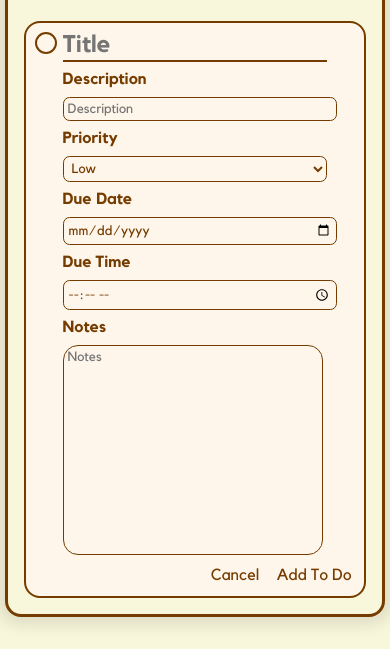
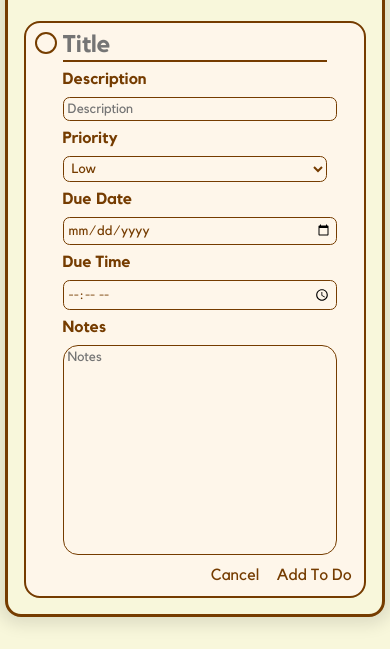
Before and after one commit to jeanneferrer/odin-todo, a website built with webpack: page dist/index.html in a window 390 px wide. Both pictures are taken after a click on the button 270 px from the left and 245 px from the top of the page. Shown: the part 317-966 px from the top of the page. Built offline with nearby package versions, Linux system fonts and the light colour scheme.

Commit message:
Fix mobile CSS
Still have to fix the Galaxy Fold css

```diff
--- a/src/index.js
+++ b/src/index.js
@@ -129,6 +129,9 @@ function displayToDo(projectList, project, toDoItem) {
     const toDoDescriptionLabel = document.createElement("label");
     toDoDescriptionLabel.setAttribute('for', 'todo-description-input');
     toDoDescriptionLabel.textContent = "Description:";
+    const descriptionAsterisk = document.createElement("sup");
+    descriptionAsterisk.textContent = "*";
+    toDoDescriptionLabel.appendChild(descriptionAsterisk);
     const toDoDescription = document.createElement("input");
     toDoDescription.setAttribute('type', 'text');
     toDoDescription.setAttribute('value', toDoItem.description);
@@ -150,7 +153,10 @@ function displayToDo(projectList, project, toDoItem) {
     const toDoPriorityDiv = document.createElement("div"); // priority
     const toDoPriorityLabel = document.createElement("label");
     toDoPriorityLabel.setAttribute('for', 'todo-priority-input');
-    toDoPriorityLabel.textContent = "Priority";
+    toDoPriorityLabel.textContent = "Priority:";
+    const priorityAsterisk = document.createElement("sup");
+    priorityAsterisk.textContent = "*";
+    toDoPriorityLabel.appendChild(priorityAsterisk);
     const toDoPriority = document.createElement("select");
     toDoPriority.setAttribute('name', 'todo-priority-input');
     const priorityOptions = ["Low", "Medium", "High"];
@@ -166,7 +172,10 @@ function displayToDo(projectList, project, toDoItem) {
     const toDoDueDateDiv = document.createElement("div"); // due date
     const toDoDueDateLabel = document.createElement("label");
     toDoDueDateLabel.setAttribute('for', 'todo-due-date-input');
-    toDoDueDateLabel.textContent = "Due Date";
+    toDoDueDateLabel.textContent = "Due Date:";
+    const dueDateAsterisk = document.createElement("sup");
+    dueDateAsterisk.textContent = "*";
+    toDoDueDateLabel.appendChild(dueDateAsterisk);
     const toDoDueDate = document.createElement("input");
     toDoDueDate.setAttribute('type', 'date');
     toDoDueDate.setAttribute('name', 'todo-due-date-input');
@@ -184,7 +193,7 @@ function displayToDo(projectList, project, toDoItem) {
     const toDoTimeDiv = document.createElement("div"); // time
     const toDoTimeLabel = document.createElement("label");
     toDoTimeLabel.setAttribute('for', 'todo-time-input');
-    toDoTimeLabel.textContent = "Time";
+    toDoTimeLabel.textContent = "Time:";
     const toDoTime = document.createElement("input");
     toDoTime.setAttribute('type', 'time');
     toDoTime.setAttribute('name', 'todo-time-input');
@@ -195,7 +204,7 @@ function displayToDo(projectList, project, toDoItem) {
     toDoNotesDiv.setAttribute('class', 'todo-notes-div');
     const toDoNotesLabel = document.createElement("label");
     toDoNotesLabel.setAttribute('for', 'todo-notes-input');
-    toDoNotesLabel.textContent = "Notes";
+    toDoNotesLabel.textContent = "Notes:";
     const toDoNotes = document.createElement("textarea");
     toDoNotes.setAttribute('name', 'todo-notes-input');
     toDoNotes.textContent = toDoItem.notes;
@@ -254,10 +263,9 @@ function displayToDo(projectList, project, toDoItem) {
         toDoDueDate.value = toDoItem.dueDate;
         toDoTime.value = toDoItem.dueTime;
         toDoNotes.value = toDoItem.notes;
-        toDoCollapsed.querySelectorAll('.error-span').forEach(span => {
-            span.textContent = "";
-            span.style.display = "none";
-        });
+        toDoTitleSpan.style.display = "none";
+        toDoDescriptionSpan.style.display = "none";
+        toDoDueDateSpan.style.display = "none";
         toDoCollapsed.querySelectorAll('input, select, textarea').forEach(input => {
             input.setAttribute('disabled', '');
         });
@@ -312,6 +320,9 @@ function displayToDo(projectList, project, toDoItem) {
             toDoItem.dueTime = toDoTime.value;
             toDoItem.notes = toDoNotes.value;
             saveLocalProjectList(projectList);
+            toDoTitleSpan.style.display = "none";
+            toDoDescriptionSpan.style.display = "none";
+            toDoDueDateSpan.style.display = "none";
             toDoCollapsed.querySelectorAll('input, select, textarea').forEach(input => {
                 input.setAttribute('disabled', '');
             });
--- a/src/styles.css
+++ b/src/styles.css
@@ -456,6 +456,12 @@ header span {
         width: 90%;
     }
 
+    .new-todo-form textarea,
+    .todo-collapsed textarea:disabled,
+    .todo-collapsed textarea {
+        width: 90%;
+    }
+
     .new-todo-form > div:nth-of-type(2) > div:not(:first-of-type):not(:last-of-type),
     .todo-details-div > div:not(:first-of-type):not(:last-of-type) {
         flex-direction: column;
@@ -467,6 +473,11 @@ header span {
         text-align: left;
     }
 
+    .new-todo-form .error-span:not(.todo-form-title-input),
+    .todo-details-div .error-span:not(.todo-title-span) {
+        margin-left: 0;
+    }
+
     .todo-header,
     .todo-collapsed,
     .new-todo-form {
```
Also changed, not shown: dist/main.js.
